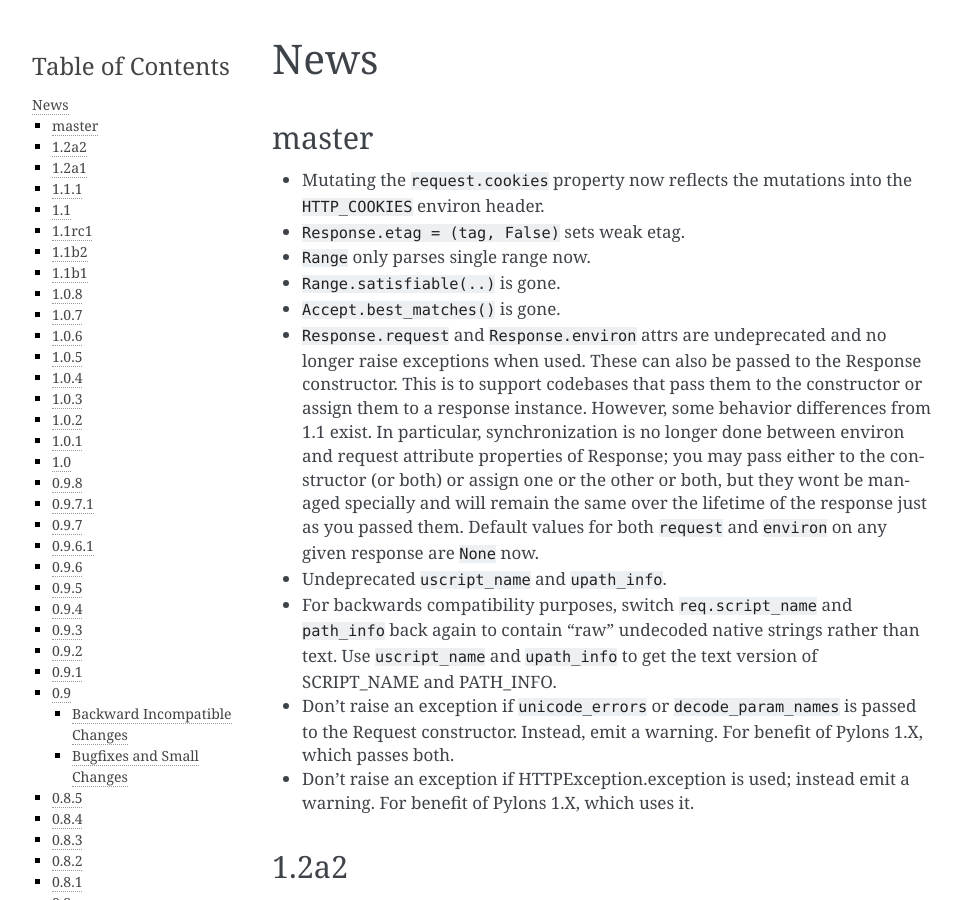
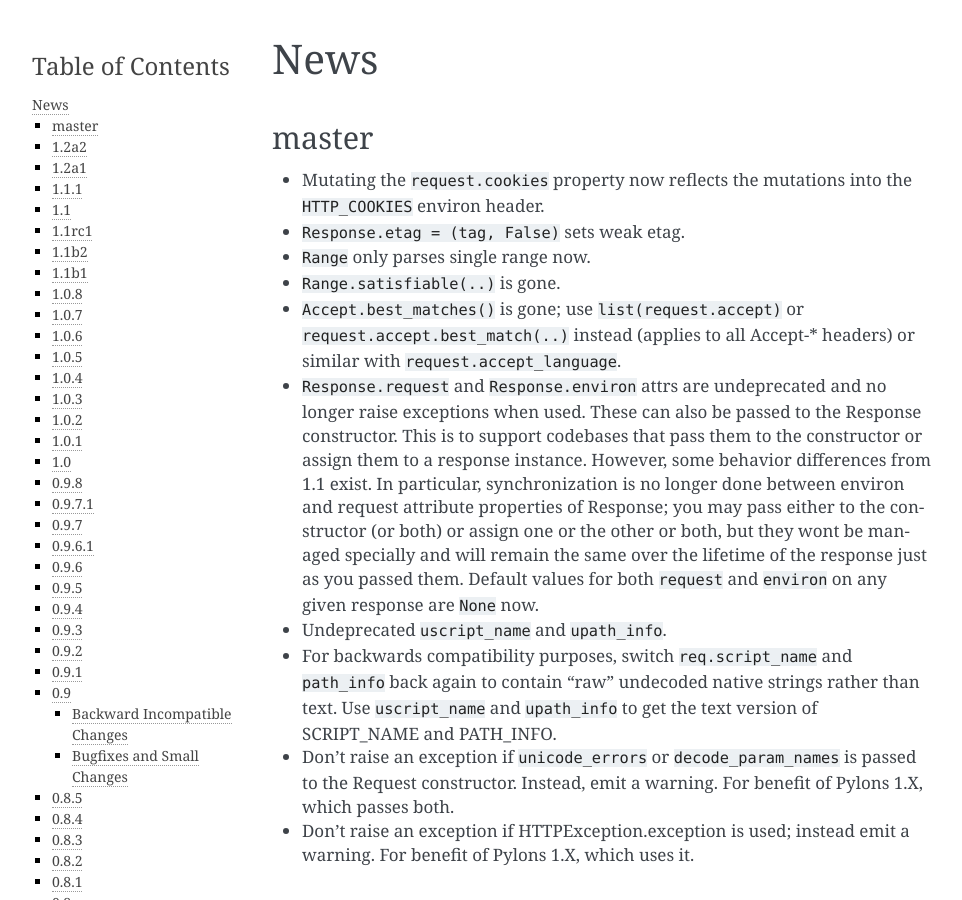
Before and after one commit to Pylons/webob, a Sphinx documentation site: the page built from docs/news.txt, in a window 1280 px wide and 900 px high. Shown: the whole window, without its empty margins (148-1110 px from the left). Built offline with Sphinx 7.4.7, drawn with Linux system fonts in a browser that asks for light colours.

Commit message:
add note about how to replace best_matches (hand-waving)

```diff
--- a/docs/news.txt
+++ b/docs/news.txt
@@ -13,7 +13,9 @@ master
 
 * ``Range.satisfiable(..)`` is gone.
 
-* ``Accept.best_matches()`` is gone.
+* ``Accept.best_matches()`` is gone; use ``list(request.accept)`` or
+  ``request.accept.best_match(..)`` instead (applies to all Accept-*
+  headers) or similar with ``request.accept_language``.
 
 * ``Response.request`` and ``Response.environ`` attrs are undeprecated and no
   longer raise exceptions when used.  These can also be passed to the
```
